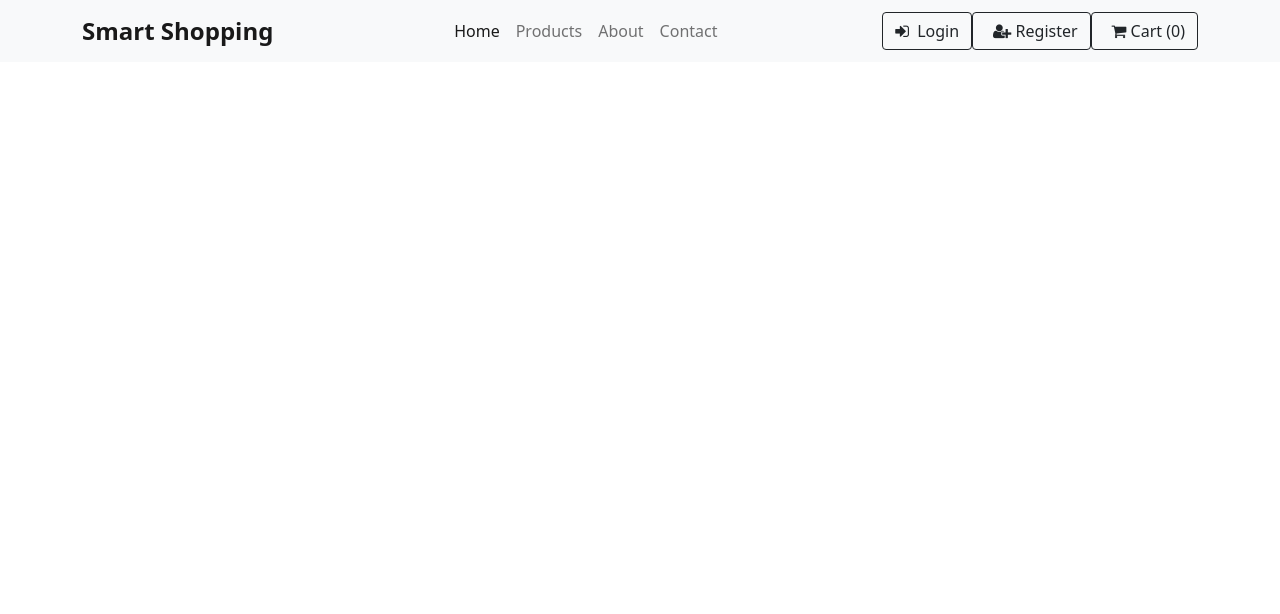
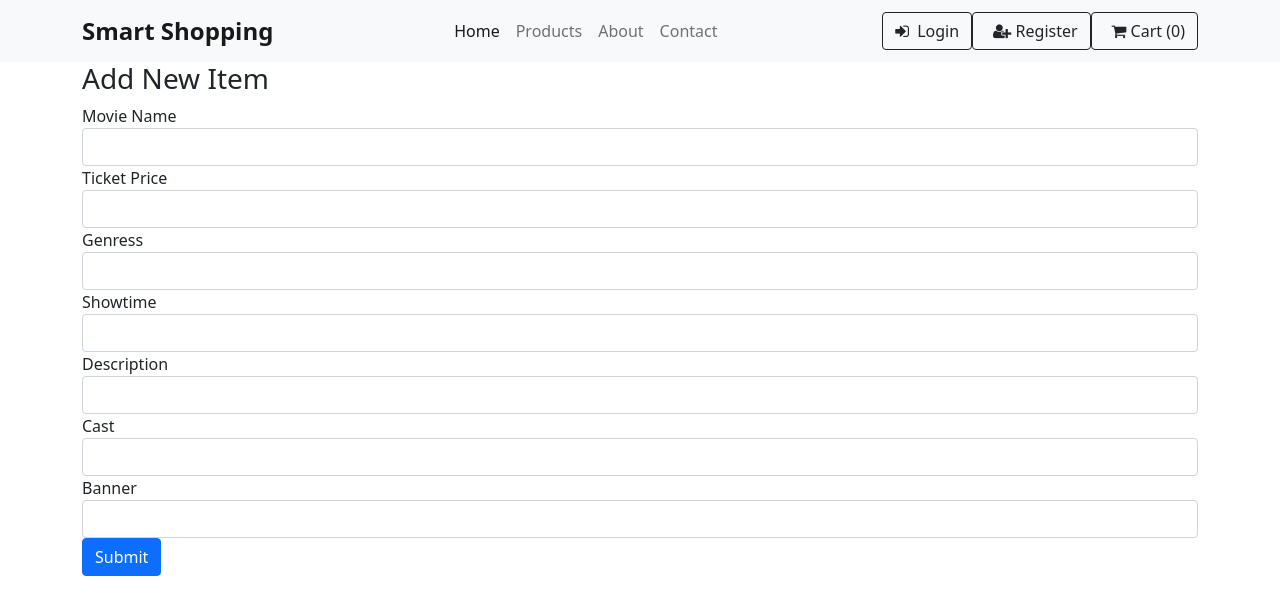
Before and after one commit to pamudithaKekulandara/Movie-Hub, a React (Create React App) app: page /addmovie in a window 1280 px wide. Shown: the top 614 px of the page. Built offline with nearby package versions, Linux system fonts and the light colour scheme.

Commit message:
add movies

```diff
--- /dev/null
+++ b/src/BackendApp.js
@@ -0,0 +1,15 @@
+import './App.css';
+import { Route,Routes } from "react-router-dom";
+import Addmovie from './components/movie/Addmovie';
+
+
+export default function BackendApp() {
+  return (
+    <div>
+    <Routes>
+    <Route exact path="/addmovie" element={<Addmovie/>}/>
+    </Routes>
+
+    </div>
+  )
+  }
--- a/src/components/movie/Addmovie.js
+++ b/src/components/movie/Addmovie.js
@@ -0,0 +1,135 @@
+import React, { useState } from "react";
+import { useNavigate } from "react-router";
+
+export default function Addmovie() {
+ const [form, setForm] = useState({
+   moviename: "",
+   ticketprice: "",
+   genress: "",
+   showtime:"",
+   description:"",
+   cast:"",
+   banner:"",
+ });
+ const navigate = useNavigate();
+
+ // These methods will update the state properties.
+ function updateForm(value) {
+   return setForm((prev) => {
+     return { ...prev, ...value };
+   });
+ }
+
+ // This function will handle the submission.
+ async function onSubmit(e) {
+   e.preventDefault();
+
+   // When a post request is sent to the create url, we'll add a new record to the database.
+   const newItem = { ...form };
+
+   await fetch("http://localhost:5000/movie/add", {
+     method: "POST",
+     headers: {
+       "Content-Type": "application/json",
+     },
+     body: JSON.stringify(newItem),
+   })
+   .catch(error => {
+     window.alert(error);
+     return;
+   });
+
+   setForm({    moviename: "",
+   ticketprice: "",
+   genress: "",
+   showtime:"",
+   description:"",
+   cast:"",
+   banner:""
+ });
+   navigate("/");
+ }
+
+ // This following section will display the form that takes the input from the user.
+ return (
+   <div className="container">
+     <h3>Add New Item</h3>
+     <form onSubmit={onSubmit}>
+
+       <div className="form-group">
+         <label htmlFor="itemName">Movie Name</label>
+         <input
+           type="text"
+           className="form-control"
+           id="moviename"
+           value={form.moviename}
+           onChange={(e) => updateForm({ moviename: e.target.value})}
+         />
+       </div>
+       <div className="form-group">
+         <label htmlFor="unitPrice">Ticket Price</label>
+         <input
+           type="number"
+           className="form-control"
+           id="ticketprice"
+           value={form.ticketprice}
+           onChange={(e) => updateForm({ ticketprice: e.target.value})}
+         />
+       </div>
+
+       <div className="form-group">
+         <label htmlFor="quantity">Genress</label>
+         <input
+           type="text"
+           className="form-control"
+           id="genress"
+           value={form.genress}
+           onChange={(e) => updateForm({ genress: e.target.value })}
+         />
+       </div>
+
+       <div className="form-group">
+         <label htmlFor="description">Showtime</label>
+         <input
+           type="text"
+           className="form-control"
+           id="showtime"
+           value={form.showtime}
+           onChange={(e) => updateForm({showtime: e.target.value})}
+         />
+       </div>
+       <div className="form-group">
+         <label htmlFor="description">Description</label>
+         <input
+           type="text"
+           className="form-control"
+           id="description"
+           value={form.description}
+           onChange={(e) => updateForm({description: e.target.value})}
+         />
+       </div>
+       <div className="form-group">
+         <label htmlFor="description">Cast</label>
+         <input
+           type="text"
+           className="form-control"
+           id="cast"
+           value={form.cast}
+           onChange={(e) => updateForm({cast: e.target.value})}
+         />
+       </div>
+       <div className="form-group">
+         <label htmlFor="description">Banner</label>
+         <input
+           type="text"
+           className="form-control"
+           id="banner"
+           value={form.   banner }
+           onChange={(e) => updateForm({   banner: e.target.value})}
+         />
+       </div>
+       <button type="submit" class="btn btn-primary">Submit</button>
+     </form>
+   </div>
+ )
+}
--- a/src/components/navBar.js
+++ b/src/components/navBar.js
@@ -19,7 +19,7 @@ const NavBar=()=>{
         </li>
 
         <li class="nav-item">
-          <a class="nav-link" href="#">About</a>
+          <a class="nav-link" href="/addmovie">About</a>
         </li>
 
         <li class="nav-item">
--- a/src/index.js
+++ b/src/index.js
@@ -1,6 +1,7 @@
 import React from "react";
 import ReactDOM from "react-dom";
 import App from "./App";
+import BackendApp from "./BackendApp";
 import { BrowserRouter } from "react-router-dom";
 import "../node_modules/bootstrap/dist/css/bootstrap.min.css";
 import "../node_modules/font-awesome/css/font-awesome.min.css";
@@ -9,6 +10,7 @@ ReactDOM.render(
   <React.StrictMode>
     <BrowserRouter>
       <App />
+      <BackendApp />
     </BrowserRouter>
   </React.StrictMode>,
   document.getElementById("root")
```
Also changed, not shown: 1 other file (tests, documents, lock files or other folders).
